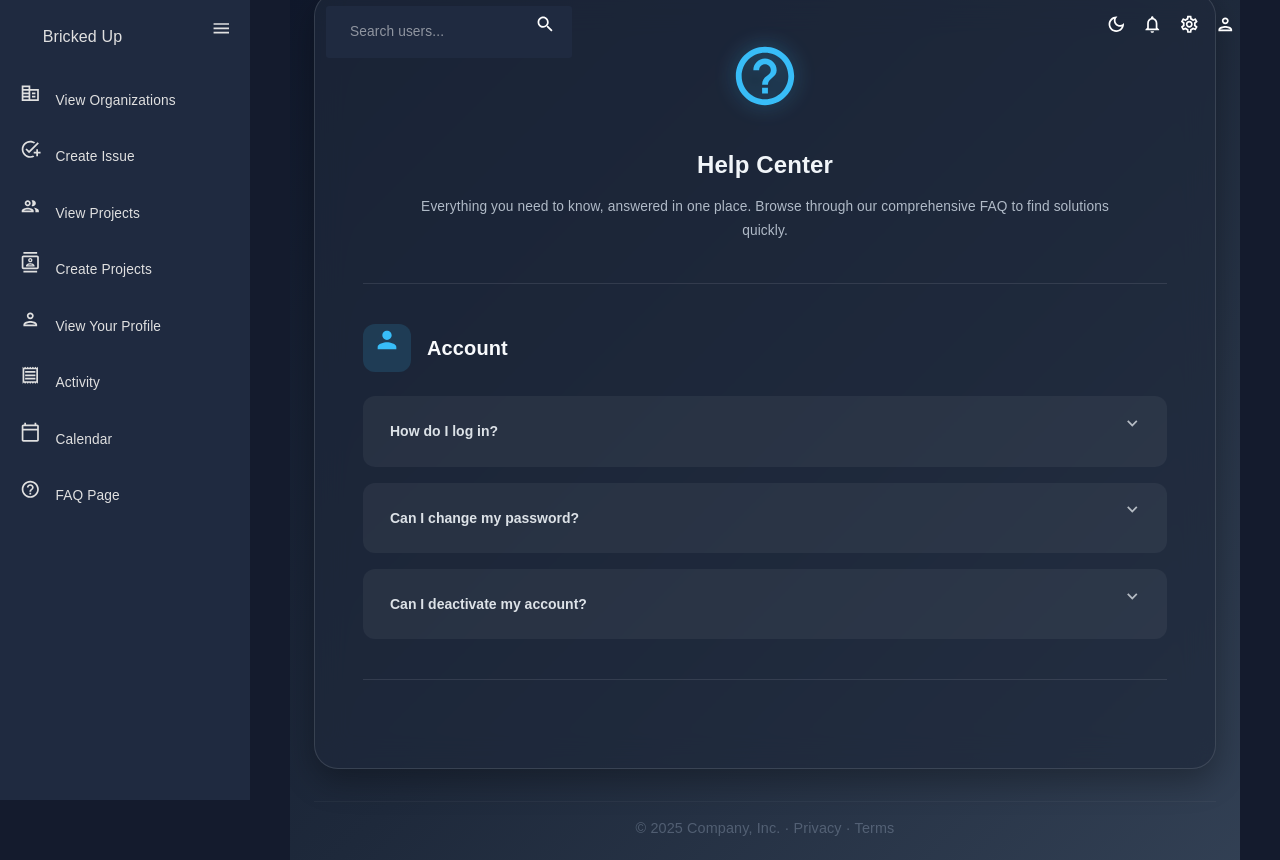
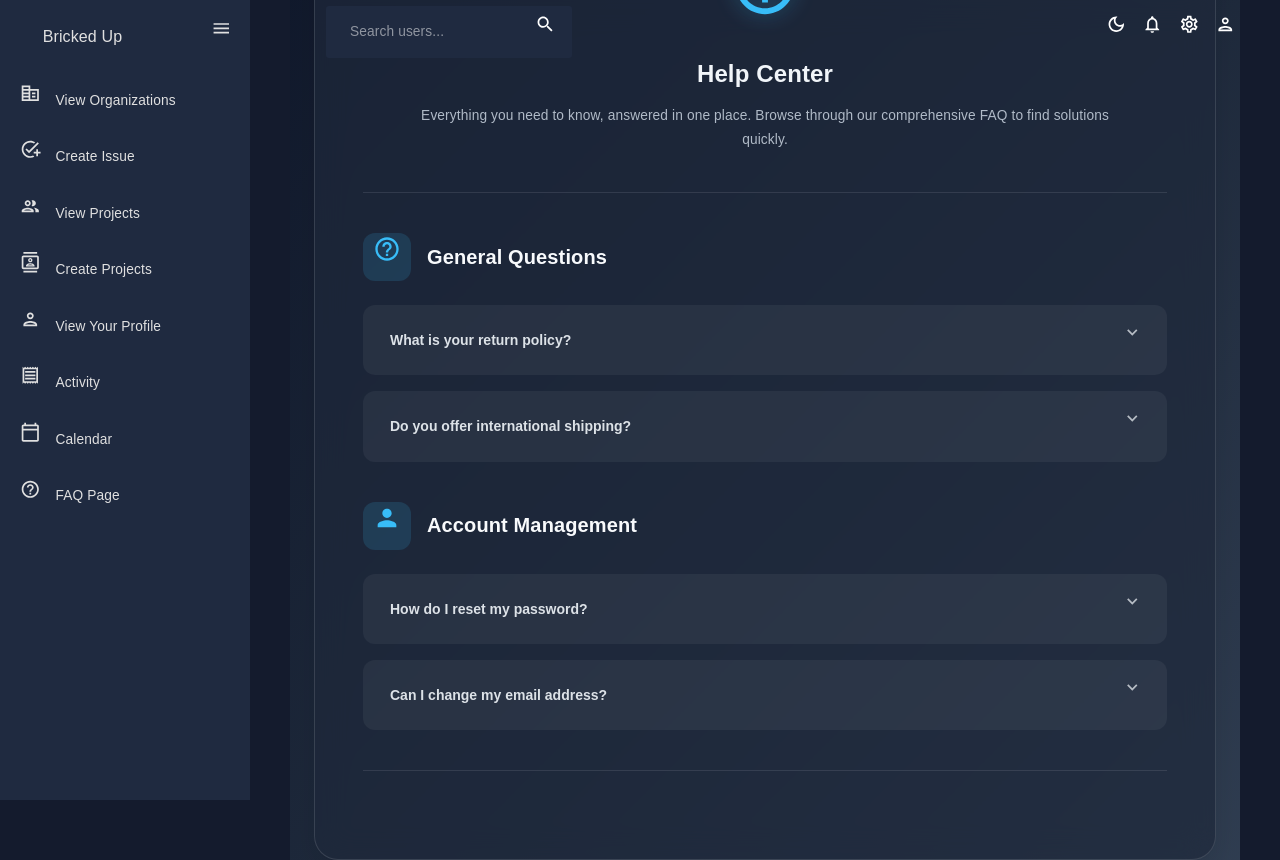
Before and after one commit to bricked-up/Frontend, a React (Create React App) app: page /faq in a window 1280 px wide. Shown: the top 860 px of the page. Built offline with nearby package versions, Linux system fonts and the light colour scheme.

Commit message:
Fixed light mode

```diff
--- a/src/pages/Faq.tsx
+++ b/src/pages/Faq.tsx
@@ -15,26 +15,22 @@ import {
 import { ExpandMore, HelpOutline, Person } from "@mui/icons-material";
 import { motion } from "framer-motion";
 
+// Sample FAQ data
 const FAQ_DATA = [
   {
-    section: "Account",
+    icon: <HelpOutline />,
+    section: "General Questions",
+    items: [
+      { question: "What is your return policy?", answer: "You can return items within 30 days of purchase." },
+      { question: "Do you offer international shipping?", answer: "Yes, we ship to most countries worldwide." },
+    ],
+  },
+  {
     icon: <Person />,
+    section: "Account Management",
     items: [
-      {
-        question: "How do I log in?",
-        answer:
-          "Click the 'Log In' button in the top-right corner. You can use email/password, Google OAuth, or GitHub credentials. Two-factor authentication is available in account settings.",
-      },
-      {
-        question: "Can I change my password?",
-        answer:
-          "Yes! Navigate to Account Settings > Security. You'll need to verify your current password before setting a new one. We require passwords to be at least 12 characters with mixed character types.",
-      },
-      {
-        question: "Can I deactivate my account?",
-        answer:
-          "Yes, in Account Settings > Advanced. All your personal data will be anonymized, but project data will remain intact for team continuity.",
-      },
+      { question: "How do I reset my password?", answer: "Click on 'Forgot Password' on the login page." },
+      { question: "Can I change my email address?", answer: "Yes, you can update your email in account settings." },
     ],
   },
 ];
@@ -48,6 +44,8 @@ const Faq: React.FC = () => {
     window.scrollTo(0, 0);
   }, []);
 
+  const isDark = theme.palette.mode === "dark";
+
   const handleChange = (panel: string) => (event: React.SyntheticEvent, isExpanded: boolean) => {
     setExpanded(isExpanded ? panel : false);
   };
@@ -57,8 +55,10 @@ const Faq: React.FC = () => {
       sx={{
         minHeight: "100vh",
         fontFamily: "'Poppins', sans-serif",
-        background: "linear-gradient(135deg, #0f172a, #1e293b, #334155)",
-        color: "#f1f5f9",
+        background: isDark
+          ? "linear-gradient(135deg, #0f172a, #1e293b, #334155)"
+          : "linear-gradient(135deg, #f8fafc, #e2e8f0, #cbd5e1)",
+        color: isDark ? "#f1f5f9" : "#1e293b",
         pt: 2,
         pb: 8,
         overflowY: "auto",
@@ -75,13 +75,13 @@ const Faq: React.FC = () => {
             elevation={8}
             sx={{
               backdropFilter: "blur(16px)",
-              background: "rgba(30, 41, 59, 0.7)",
+              background: isDark ? "rgba(30, 41, 59, 0.7)" : "rgba(255, 255, 255, 0.7)",
               borderRadius: 6,
               p: { xs: 3, md: 6 },
               width: "100%",
               textAlign: "center",
               border: `1px solid ${theme.palette.divider}`,
-              boxShadow: "0 12px 32px rgba(0, 0, 0, 0.3)",
+              boxShadow: "0 12px 32px rgba(0, 0, 0, 0.1)",
               transition: "all 0.4s ease-in-out",
               my: 4,
               overflow: "hidden",
@@ -89,22 +89,42 @@ const Faq: React.FC = () => {
           >
             <motion.div initial={{ opacity: 0, y: 20 }} animate={{ opacity: 1, y: 0 }} transition={{ delay: 0.2, duration: 0.6 }}>
               <Box sx={{ display: "flex", justifyContent: "center", mb: 3 }}>
-                <HelpOutline sx={{ fontSize: { xs: 50, md: 70 }, color: "#38bdf8", filter: "drop-shadow(0 0 10px rgba(56, 189, 248, 0.4))" }} />
+                <HelpOutline
+                  sx={{
+                    fontSize: { xs: 50, md: 70 },
+                    color: "#38bdf8",
+                    filter: "drop-shadow(0 0 10px rgba(56, 189, 248, 0.4))",
+                  }}
+                />
               </Box>
 
-              <Typography variant="h3" sx={{ fontWeight: 700, color: "#f1f5f9", mb: 2 }}>
+              <Typography variant="h3" sx={{ fontWeight: 700, color: isDark ? "#f1f5f9" : "#0f172a", mb: 2 }}>
                 Help Center
               </Typography>
 
-              <Typography variant="subtitle1" sx={{ opacity: 0.85, color: "#cbd5e1", maxWidth: "700px", mx: "auto", mb: 4 }}>
+              <Typography
+                variant="subtitle1"
+                sx={{
+                  opacity: 0.85,
+                  color: isDark ? "#cbd5e1" : "#475569",
+                  maxWidth: "700px",
+                  mx: "auto",
+                  mb: 4,
+                }}
+              >
                 Everything you need to know, answered in one place. Browse through our comprehensive FAQ to find solutions quickly.
               </Typography>
 
-              <Divider sx={{ my: 5, borderColor: alpha("#f1f5f9", 0.1) }} />
+              <Divider sx={{ my: 5, borderColor: alpha(isDark ? "#f1f5f9" : "#0f172a", 0.1) }} />
             </motion.div>
 
-            {FAQ_DATA.map((section, sectionIndex) => (
-              <motion.div key={sectionIndex} initial={{ opacity: 0, x: -20 }} animate={{ opacity: 1, x: 0 }} transition={{ delay: 0.4 + sectionIndex * 0.1, duration: 0.6 }}>
+            {FAQ_DATA.map((section: { icon: React.FunctionComponentElement<{ sx: { color: string; fontSize: number; }; }>; section: string | number | bigint | boolean | React.ReactElement<unknown, string | React.JSXElementConstructor<any>> | Iterable<React.ReactNode> | React.ReactPortal | Promise<string | number | bigint | boolean | React.ReactPortal | React.ReactElement<unknown, string | React.JSXElementConstructor<any>> | Iterable<React.ReactNode> | null | undefined> | null | undefined; items: any[]; }, sectionIndex: React.Key | null | undefined) => (
+              <motion.div
+                key={sectionIndex}
+                initial={{ opacity: 0, x: -20 }}
+                animate={{ opacity: 1, x: 0 }}
+                transition={{ delay: 0.4 + (Number(sectionIndex) || 0) * 0.1, duration: 0.6 }}
+              >
                 <Box sx={{ mt: 5, mb: 4, textAlign: "left" }}>
                   <Box sx={{ display: "flex", alignItems: "center", gap: 2, mb: 3 }}>
                     <Box
@@ -119,29 +139,42 @@ const Faq: React.FC = () => {
                         height: 48,
                       }}
                     >
-                      {React.cloneElement(section.icon, { sx: { color: "#38bdf8", fontSize: 28 } })}
+                      {React.cloneElement(section.icon, {
+                        sx: { color: "#38bdf8", fontSize: 28 },
+                      })}
                     </Box>
-                    <Typography variant="h4" sx={{ fontWeight: 700, color: "#f8fafc" }}>
+                    <Typography variant="h4" sx={{ fontWeight: 700, color: isDark ? "#f8fafc" : "#0f172a" }}>
                       {section.section}
                     </Typography>
                   </Box>
 
-                  {section.items.map((item, i) => {
+                  {section.items.map((item: { question: string | number | bigint | boolean | React.ReactElement<unknown, string | React.JSXElementConstructor<any>> | Iterable<React.ReactNode> | React.ReactPortal | Promise<string | number | bigint | boolean | React.ReactPortal | React.ReactElement<unknown, string | React.JSXElementConstructor<any>> | Iterable<React.ReactNode> | null | undefined> | null | undefined; answer: string | number | bigint | boolean | React.ReactElement<unknown, string | React.JSXElementConstructor<any>> | Iterable<React.ReactNode> | React.ReactPortal | Promise<string | number | bigint | boolean | React.ReactPortal | React.ReactElement<unknown, string | React.JSXElementConstructor<any>> | Iterable<React.ReactNode> | null | undefined> | null | undefined; }, i: React.Key | null | undefined) => {
                     const panelId = `panel-${sectionIndex}-${i}`;
                     return (
                       <motion.div key={i} whileHover={{ x: 8 }} transition={{ type: "spring", stiffness: 400, damping: 20 }}>
-                        <Accordion expanded={expanded === panelId} onChange={handleChange(panelId)} disableGutters sx={{ background: "transparent", boxShadow: "none", mb: 2 }}>
+                        <Accordion
+                          expanded={expanded === panelId}
+                          onChange={handleChange(panelId)}
+                          disableGutters
+                          sx={{
+                            background: "transparent",
+                            boxShadow: "none",
+                            mb: 2,
+                          }}
+                        >
                           <AccordionSummary
                             expandIcon={
                               <ExpandMore
                                 sx={{
-                                  color: expanded === panelId ? "#38bdf8" : alpha("#f1f5f9", 0.7),
+                                  color: expanded === panelId ? "#38bdf8" : alpha(isDark ? "#f1f5f9" : "#0f172a", 0.7),
                                   transition: "all 0.3s",
                                 }}
                               />
                             }
                             sx={{
-                              background: expanded === panelId ? alpha("#0ea5e9", 0.1) : alpha("#ffffff", 0.05),
+                              background: expanded === panelId
+                                ? alpha("#0ea5e9", 0.1)
+                                : alpha(isDark ? "#ffffff" : "#000000", 0.05),
                               borderRadius: 3,
                               py: 1.5,
                               px: 3,
@@ -150,7 +183,17 @@ const Faq: React.FC = () => {
                               borderLeft: `3px solid ${expanded === panelId ? "#38bdf8" : "transparent"}`,
                             }}
                           >
-                            <Typography variant="h6" sx={{ fontWeight: 600, color: expanded === panelId ? "#f8fafc" : alpha("#f1f5f9", 0.9) }}>
+                            <Typography
+                              variant="h6"
+                              sx={{
+                                fontWeight: 600,
+                                color: expanded === panelId
+                                  ? isDark
+                                    ? "#f8fafc"
+                                    : "#0f172a"
+                                  : alpha(isDark ? "#f1f5f9" : "#0f172a", 0.9),
+                              }}
+                            >
                               {item.question}
                             </Typography>
                           </AccordionSummary>
@@ -161,11 +204,18 @@ const Faq: React.FC = () => {
                               borderLeft: `3px solid #38bdf8`,
                               marginLeft: 3,
                               marginRight: 2,
-                              background: alpha("#0f172a", 0.4),
+                              background: alpha(isDark ? "#0f172a" : "#e2e8f0", 0.4),
                               borderRadius: "0 0 16px 0",
                             }}
                           >
-                            <Typography variant="body1" sx={{ color: alpha("#f1f5f9", 0.8), lineHeight: 1.8, letterSpacing: 0.3 }}>
+                            <Typography
+                              variant="body1"
+                              sx={{
+                                color: alpha(isDark ? "#f1f5f9" : "#0f172a", 0.8),
+                                lineHeight: 1.8,
+                                letterSpacing: 0.3,
+                              }}
+                            >
                               {item.answer}
                             </Typography>
                           </AccordionDetails>
@@ -177,7 +227,7 @@ const Faq: React.FC = () => {
               </motion.div>
             ))}
 
-            <Divider sx={{ my: 5, borderColor: alpha("#f1f5f9", 0.1) }} />
+            <Divider sx={{ my: 5, borderColor: alpha(isDark ? "#f1f5f9" : "#0f172a", 0.1) }} />
           </Paper>
         </motion.div>
 
@@ -188,8 +238,8 @@ const Faq: React.FC = () => {
             py: 2,
             fontSize: "0.9rem",
             opacity: 0.4,
-            color: "#94a3b8",
-            borderTop: `1px solid ${alpha("#f1f5f9", 0.1)}`,
+            color: isDark ? "#94a3b8" : "#475569",
+            borderTop: `1px solid ${alpha(isDark ? "#f1f5f9" : "#0f172a", 0.1)}`,
             mt: 4,
           }}
         >
```
